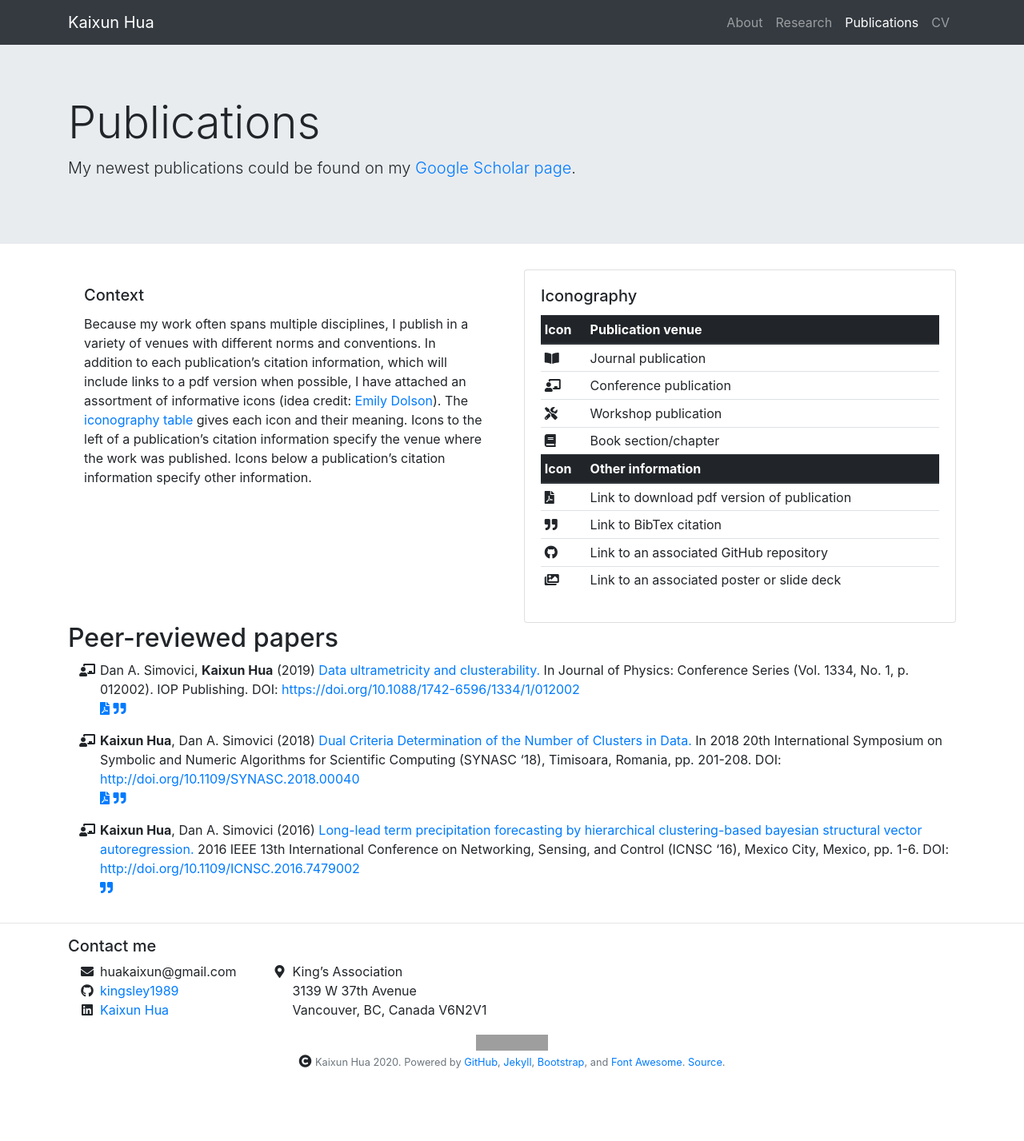
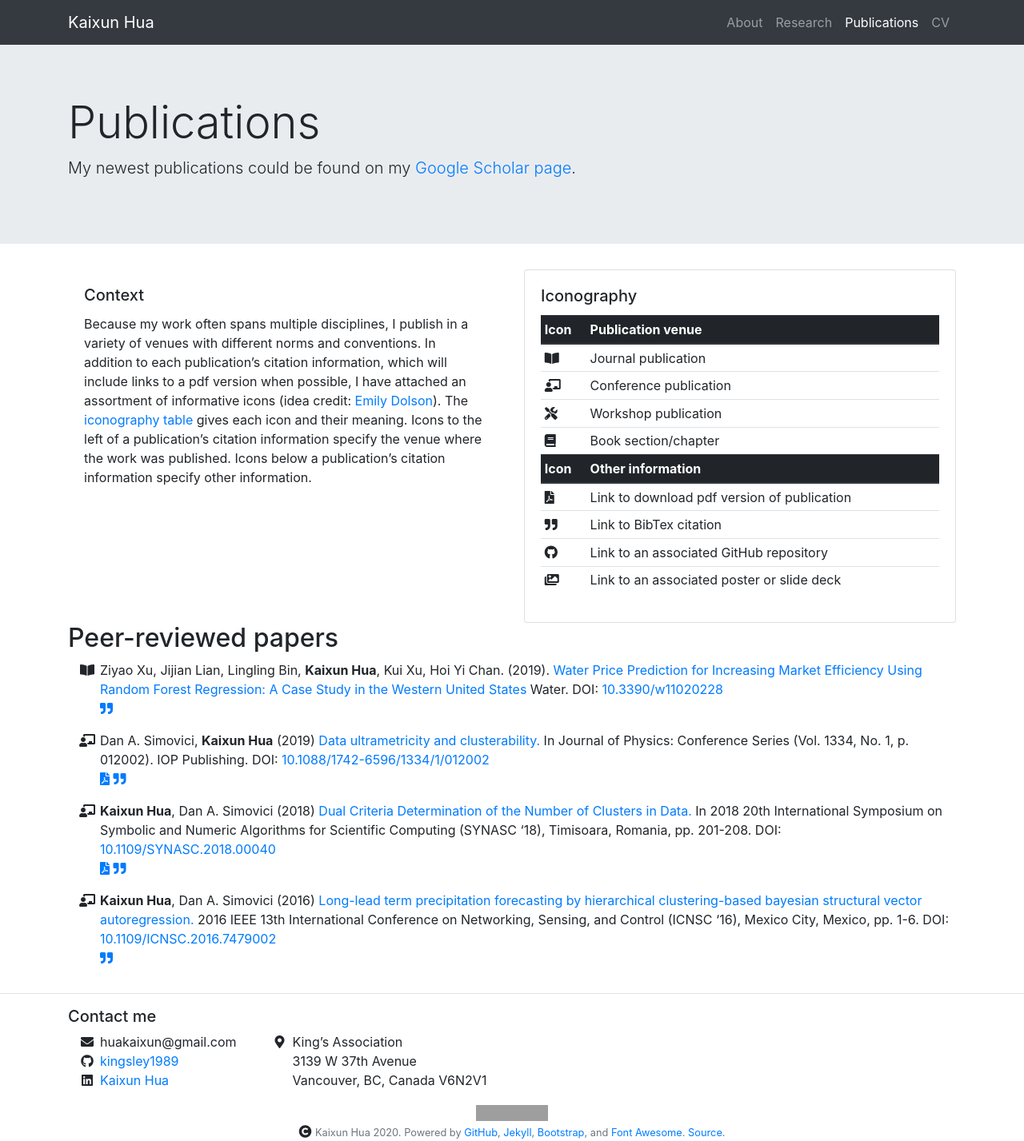
Before and after one commit to kingsley1989/kingsley1989.github.io, a Jekyll site: the page built from _pages/publications.md, in a window 1280 px wide. Shown: the whole page at 80% size. Built offline with Jekyll 4.4.1, drawn with Linux system fonts in a browser that asks for light colours; nearby versions of some CDN libraries; before the commit the page ends 1339 px from its top, so only the background shows below that; some of the changed lines change nothing that is shown; grey boxes are pictures that could not be loaded.

Commit message:
Update publications.yml

````diff
--- a/_data/publications.yml
+++ b/_data/publications.yml
@@ -21,7 +21,7 @@ publications:
      Kaixun Hua, Dan A. Simovici (2016)
      [Long-lead term precipitation forecasting by hierarchical clustering-based bayesian structural vector autoregression.](https://ieeexplore.ieee.org/abstract/document/7479002)
      2016 IEEE 13th International Conference on Networking, Sensing, and Control (ICNSC '16), Mexico City, Mexico, pp. 1-6.
-     DOI: [http://doi.org/10.1109/ICNSC.2016.7479002](http://doi.org/10.1109/ICNSC.2016.7479002)
+     DOI: [10.1109/ICNSC.2016.7479002](http://doi.org/10.1109/ICNSC.2016.7479002)
     year: 2016
     venue: conference
     type: peer-reviewed-paper
@@ -44,7 +44,7 @@ publications:
      Kaixun Hua, Dan A. Simovici (2018)
      [Dual Criteria Determination of the Number of Clusters in Data.](https://ieeexplore.ieee.org/abstract/document/8750738)
      In 2018 20th International Symposium on Symbolic and Numeric Algorithms for Scientific Computing (SYNASC '18), Timisoara, Romania, pp. 201-208.
-     DOI: [http://doi.org/10.1109/SYNASC.2018.00040](http://doi.org/10.1109/SYNASC.2018.00040)
+     DOI: [10.1109/SYNASC.2018.00040](http://doi.org/10.1109/SYNASC.2018.00040)
     year: 2018
     venue: conference
     type: peer-reviewed-paper
@@ -68,7 +68,7 @@ publications:
      Dan A. Simovici, Kaixun Hua (2019)
      [Data ultrametricity and clusterability.](https://iopscience.iop.org/article/10.1088/1742-6596/1334/1/012002/meta)
      In Journal of Physics: Conference Series (Vol. 1334, No. 1, p. 012002). IOP Publishing.
-     DOI: [https://doi.org/10.1088/1742-6596/1334/1/012002](https://doi.org/10.1088/1742-6596/1334/1/012002)
+     DOI: [10.1088/1742-6596/1334/1/012002](https://doi.org/10.1088/1742-6596/1334/1/012002)
 
     year: 2019
     venue: conference
@@ -94,6 +94,35 @@ publications:
           pages = {012002},
           year = {2019},
           publisher = {{IOP} Publishing}
+        }
+      ```
+
+  - citation: |
+      Ziyao Xu, Jijian Lian, Lingling Bin, Kaixun Hua, Kui Xu, Hoi Yi Chan. (2019).
+      [Water Price Prediction for Increasing Market Efficiency Using Random Forest Regression: A Case Study in the Western United States](https://www.mdpi.com/2073-4441/11/2/228)
+      Water. DOI: [10.3390/w11020228](https://doi.org/10.3390/w11020228)
+    year: 2019
+    venue: journal
+    type: peer-reviewed-paper
+    #github_repository_link: https://github.com/emilydolson/interpreting_the_tape_of_life
+    bibtex_id: w11020228
+    bibtex: |
+      ```bibtex
+        @Article{w11020228,
+          AUTHOR = {Xu, Ziyao and Lian, Jijian and Bin, Lingling and Hua, Kaixun and Xu, Kui and Chan, Hoi Yi},
+          TITLE = {Water Price Prediction for Increasing Market Efficiency Using Random Forest Regression: A Case Study in the Western United States},
+          JOURNAL = {Water},
+          VOLUME = {11},
+          YEAR = {2019},
+          NUMBER = {2},
+          ARTICLE-NUMBER = {228},
+          URL = {https://www.mdpi.com/2073-4441/11/2/228},
+          ISSN = {2073-4441},
+          ABSTRACT = {The existence of water markets establishes water prices, promoting trading of water from low- to high-valued uses. However, market participants
+          can face uncertainty when asking and offering prices because water rights are heterogeneous, resulting in inefficiency of the market. This paper proposes three
+          random forest regression models (RFR) to predict water price in the western United States: a full variable set model and two reduced ones with optimal numbers
+          of variables using a backward variable elimination (BVE) approach. Transactions of 12 semiarid states, from 1987 to 2009, and a dataset containing various predictors, were assembled. Multiple replications of k-fold cross-validation were applied to assess the model performance and their generalizability was tested on unused data. The importance of price influencing factors was then analyzed based on two plausible variable importance rankings. Results show that the RFR models have good predictive power for water price. They outperform a baseline model without leading to overfitting. Also, the higher degree of accuracy of the reduced models is insignificant, reflecting the robustness of RFR to including lower informative variables. This study suggests that, due to its ability to automatically learn from and make predictions on data, RFR-based models can aid water market participants in making more efficient decisions.},
+          DOI = {10.3390/w11020228}
         }
       ```
 
@@ -166,33 +195,6 @@ publications:
   #       publisher = {ACM},
   #       address = {New York, NY, USA},
   #       keywords = {cohort lexicase, cohorts, down-sampled lexicase, genetic programming, lexicase selection, parent selection, program synthesis},
-  #     }
-  #     ```
-
-  # - citation: |
-  #     Emily Dolson, Alexander Lalejini, Steven Jorgensen, and Charles Ofria. (2020).
-  #     [Interpretting the Tape of Life: Ancestry-based metrics and visualizations](https://doi.org/10.1162/artl_a_00313)
-  #     provide insights and intuition about evolutionary dynamics. Artificial Life.
-  #     MIT Press. DOI: [10.1162/artl_a_00313](https://doi.org/10.1162/artl_a_00313)
-  #   year: 2020
-  #   venue: journal
-  #   type: peer-reviewed-paper
-  #   github_repository_link: https://github.com/emilydolson/interpreting_the_tape_of_life
-  #   bibtex_id: dolson-2020-interpretting-the-tape-of-life
-  #   bibtex: |
-  #     ```
-  #     @article{dolson-2020-interpretting-the-tape-of-life,
-  #       author = {Dolson, Emily and Lalejini, Alexander and Jorgensen, Steven and Ofria, Charles},
-  #       title = {Interpreting the Tape of Life: Ancestry-Based Analyses Provide Insights and Intuition about Evolutionary Dynamics},
-  #       journal = {Artificial Life},
-  #       volume = {26},
-  #       number = {1},
-  #       pages = {58-79},
-  #       year = {2020},
-  #       doi = {10.1162/artl\_a\_00313},
-  #       note ={PMID: 32027535},
-  #       URL = { https://doi.org/10.1162/artl_a_00313 },
-  #       eprint = { https://doi.org/10.1162/artl_a_00313 }
   #     }
   #     ```
 
````
